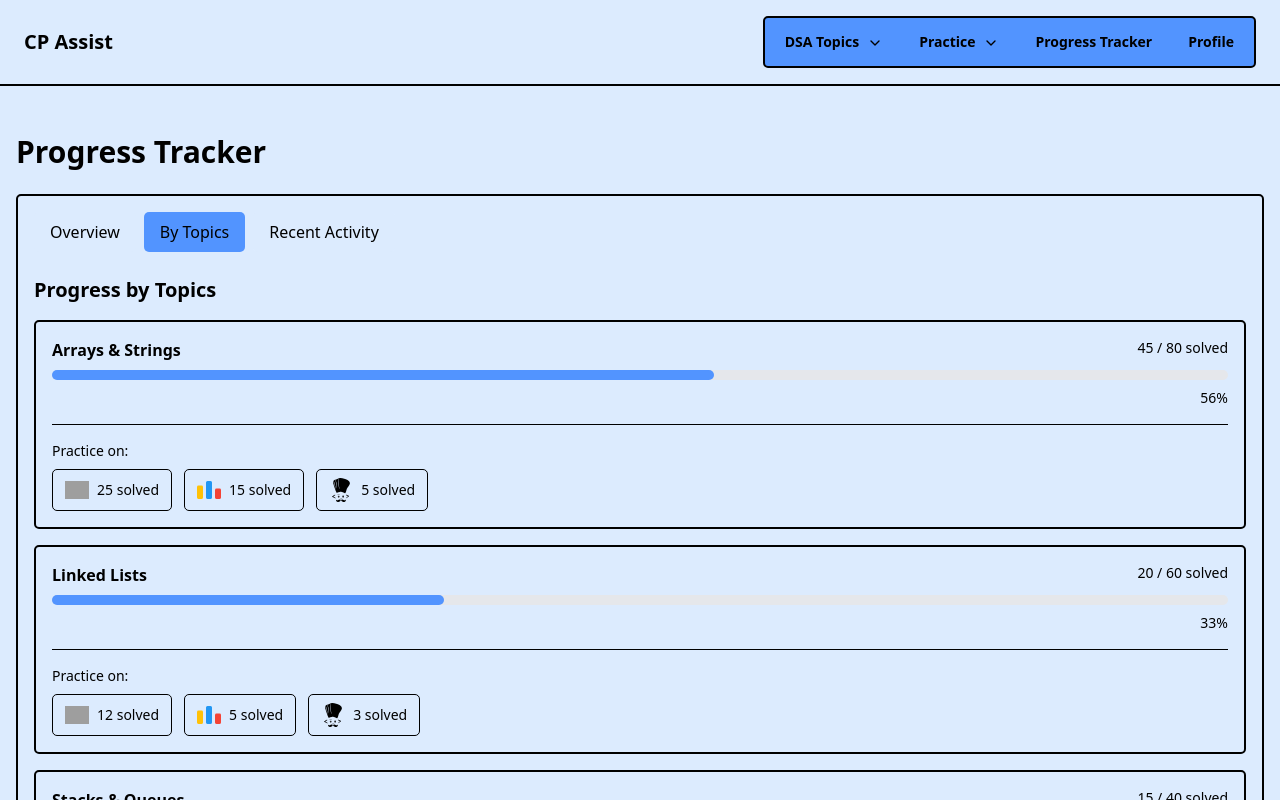
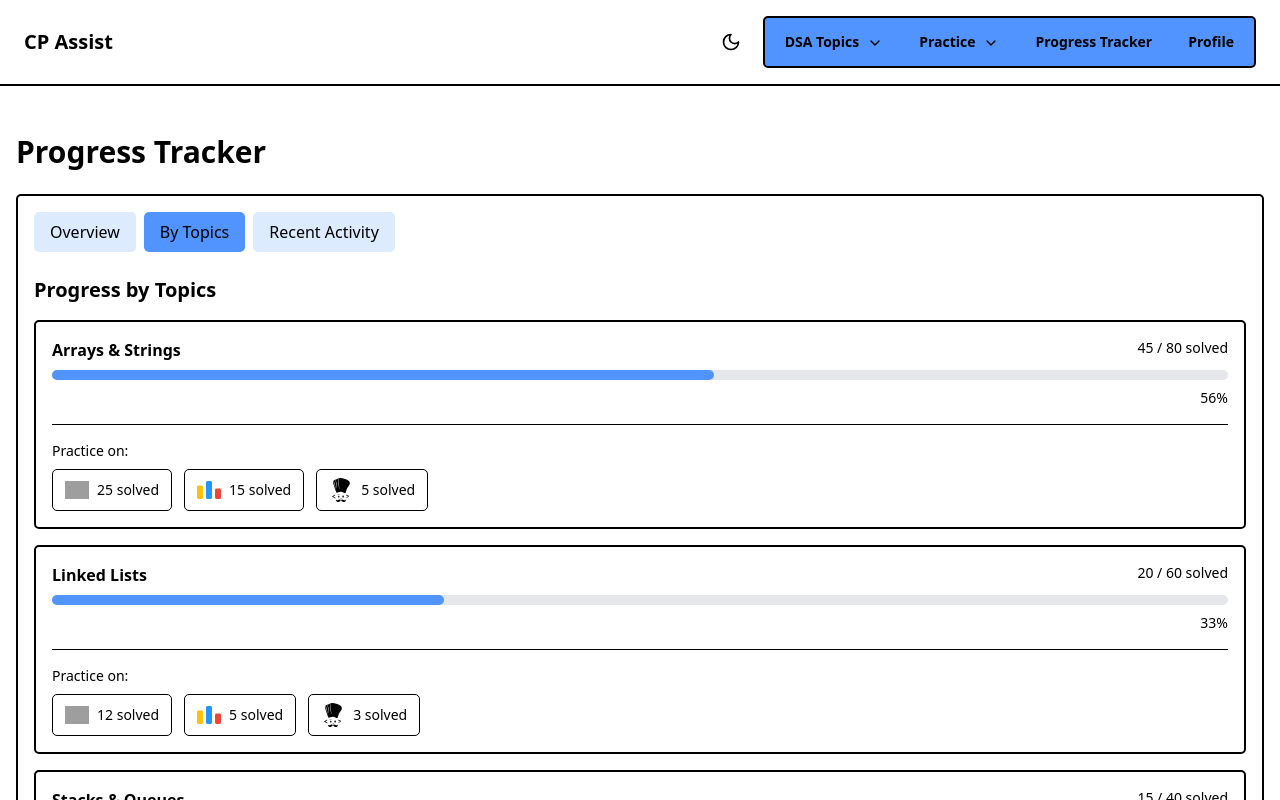
Before and after one commit to Arnab-Afk/cpassist, a React (Vite) app in the folder frontend/: page /progress in a window 1280 px wide. Both pictures are taken after a click on the button "By Topics". Shown: the top 800 px of the page. Built offline with nearby package versions, Linux system fonts and the light colour scheme; grey boxes are pictures that could not be loaded.

Commit message:
darkmode switch

```diff
--- a/frontend/src/App.tsx
+++ b/frontend/src/App.tsx
@@ -7,17 +7,23 @@ import QuestionsPage from './pages/QuestionsPage';
 import ProgressTrackerPage from './pages/ProgressTrackerPage';
 import ProfilePage from './pages/ProfilePage';
 
-// Import navigation menu
+// Import navigation menu and theme components
 import MainNavigationMenu from './components/NavigationMenu';
+import ThemeToggle from './components/ThemeToggle';
+import { ThemeProvider } from './lib/ThemeContext';
 
 function App() {
   return (
+    <ThemeProvider>
       <Router>
-      <div className="min-h-screen flex flex-col">
+        <div className="min-h-screen flex flex-col bg-white dark:bg-gray-900 text-black dark:text-white">
           <header className="py-4 px-6 border-b-2 border-border">
             <div className="container mx-auto flex justify-between items-center">
               <a href="/" className="text-xl font-bold">CP Assist</a>
+              <div className="flex items-center gap-4">
+                <ThemeToggle />
                 <MainNavigationMenu />
+              </div>
             </div>
           </header>
 
@@ -41,6 +47,7 @@ function App() {
           </footer>
         </div>
       </Router>
+    </ThemeProvider>
   );
 }
 
--- /dev/null
+++ b/frontend/src/components/ThemeToggle.tsx
@@ -0,0 +1,20 @@
+import { Moon, Sun } from 'lucide-react';
+import { useTheme } from '../lib/ThemeContext';
+
+export default function ThemeToggle() {
+  const { theme, toggleTheme } = useTheme();
+
+  return (
+    <button
+      onClick={toggleTheme}
+      className="flex items-center justify-center w-8 h-8 rounded-base transition-colors hover:bg-gray-100 dark:hover:bg-gray-800"
+      aria-label={`Switch to ${theme === 'light' ? 'dark' : 'light'} mode`}
+    >
+      {theme === 'light' ? (
+        <Moon className="h-5 w-5" />
+      ) : (
+        <Sun className="h-5 w-5" />
+      )}
+    </button>
+  );
+}
--- a/frontend/src/components/ui/navigation-menu.tsx
+++ b/frontend/src/components/ui/navigation-menu.tsx
@@ -14,12 +14,11 @@ function NavigationMenu({
 }: React.ComponentProps<typeof NavigationMenuPrimitive.Root> & {
   viewport?: boolean
 }) {
-  return (
-    <NavigationMenuPrimitive.Root
+  return (    <NavigationMenuPrimitive.Root
       data-slot="navigation-menu"
       data-viewport={viewport}
       className={cn(
-        "relative z-10 flex max-w-max rounded-base font-heading border-border border-2 p-1 bg-main flex-1 items-center justify-center",
+        "relative z-10 flex max-w-max rounded-base font-heading border-border border-2 p-1 bg-main dark:bg-gray-800 flex-1 items-center justify-center",
         className,
       )}
       {...props}
@@ -125,11 +124,10 @@ function NavigationMenuViewport({
       className={cn(
         "absolute top-full left-0 isolate z-50 flex justify-center",
       )}
-    >
-      <NavigationMenuPrimitive.Viewport
+    >      <NavigationMenuPrimitive.Viewport
         data-slot="navigation-menu-viewport"
         className={cn(
-          "origin-top-center relative mt-1.5 h-[var(--radix-navigation-menu-viewport-height)] w-full overflow-hidden rounded-base border-2 border-border bg-main text-main-foreground data-[state=open]:animate-in data-[state=closed]:animate-out data-[state=closed]:zoom-out-95 data-[state=open]:zoom-in-90 md:w-[var(--radix-navigation-menu-viewport-width)]",
+          "origin-top-center relative mt-1.5 h-[var(--radix-navigation-menu-viewport-height)] w-full overflow-hidden rounded-base border-2 border-border bg-main text-main-foreground dark:bg-gray-800 dark:text-white data-[state=open]:animate-in data-[state=closed]:animate-out data-[state=closed]:zoom-out-95 data-[state=open]:zoom-in-90 md:w-[var(--radix-navigation-menu-viewport-width)]",
           className,
         )}
         {...props}
@@ -151,7 +149,7 @@ function NavigationMenuIndicator({
       )}
       {...props}
     >
-      <div className="relative top-[60%] h-2 w-2 rotate-45 rounded-tl-sm bg-white" />
+      <div className="relative top-[60%] h-2 w-2 rotate-45 rounded-tl-sm bg-white dark:bg-gray-800" />
     </NavigationMenuPrimitive.Indicator>
   )
 }
--- /dev/null
+++ b/frontend/src/lib/ThemeContext.tsx
@@ -0,0 +1,56 @@
+import { createContext, useContext, useEffect, useState, ReactNode } from 'react';
+
+type Theme = 'light' | 'dark';
+
+interface ThemeContextType {
+  theme: Theme;
+  toggleTheme: () => void;
+}
+
+const ThemeContext = createContext<ThemeContextType | undefined>(undefined);
+
+export function ThemeProvider({ children }: { children: ReactNode }) {
+  // Check if user has previously set a theme preference
+  const [theme, setTheme] = useState<Theme>(() => {
+    // Check localStorage first
+    const savedTheme = localStorage.getItem('theme') as Theme;
+    if (savedTheme) return savedTheme;
+
+    // Then check system preference
+    if (window.matchMedia && window.matchMedia('(prefers-color-scheme: dark)').matches) {
+      return 'dark';
+    }
+
+    // Default to light
+    return 'light';
+  });
+
+  useEffect(() => {
+    // Update localStorage and document class when theme changes
+    localStorage.setItem('theme', theme);
+
+    if (theme === 'dark') {
+      document.documentElement.classList.add('dark');
+    } else {
+      document.documentElement.classList.remove('dark');
+    }
+  }, [theme]);
+
+  const toggleTheme = () => {
+    setTheme(prevTheme => (prevTheme === 'light' ? 'dark' : 'light'));
+  };
+
+  return (
+    <ThemeContext.Provider value={{ theme, toggleTheme }}>
+      {children}
+    </ThemeContext.Provider>
+  );
+}
+
+export function useTheme() {
+  const context = useContext(ThemeContext);
+  if (context === undefined) {
+    throw new Error('useTheme must be used within a ThemeProvider');
+  }
+  return context;
+}
--- a/frontend/src/pages/ProgressTrackerPage.tsx
+++ b/frontend/src/pages/ProgressTrackerPage.tsx
@@ -126,23 +126,23 @@ function ProgressTrackerPage() {
     <div className="container mx-auto px-4 py-8">
       <h1 className="text-3xl font-bold mb-6">Progress Tracker</h1>
 
-      <div className="border-2 border-border rounded-base p-4 mb-6">
+      <div className="border-2 border-border rounded-base p-4 mb-6 dark:bg-gray-800">
         <div className="flex flex-wrap gap-2 mb-6">
           <button
             onClick={() => setActiveTab('overview')}
-            className={`px-4 py-2 rounded-base ${activeTab === 'overview' ? 'bg-main text-main-foreground' : 'bg-background'}`}
+            className={`px-4 py-2 rounded-base ${activeTab === 'overview' ? 'bg-main text-main-foreground' : 'bg-background dark:bg-gray-700'}`}
           >
             Overview
           </button>
           <button
             onClick={() => setActiveTab('topics')}
-            className={`px-4 py-2 rounded-base ${activeTab === 'topics' ? 'bg-main text-main-foreground' : 'bg-background'}`}
+            className={`px-4 py-2 rounded-base ${activeTab === 'topics' ? 'bg-main text-main-foreground' : 'bg-background dark:bg-gray-700'}`}
           >
             By Topics
           </button>
           <button
             onClick={() => setActiveTab('activity')}
-            className={`px-4 py-2 rounded-base ${activeTab === 'activity' ? 'bg-main text-main-foreground' : 'bg-background'}`}
+            className={`px-4 py-2 rounded-base ${activeTab === 'activity' ? 'bg-main text-main-foreground' : 'bg-background dark:bg-gray-700'}`}
           >
             Recent Activity
           </button>
@@ -248,12 +248,12 @@ function ProgressTrackerPage() {
             <h3 className="text-xl font-semibold mb-4">Progress by Topics</h3>
             <div className="space-y-4">
               {mockData.topics.map((topic, index) => (
-                <div key={index} className="border-2 border-border rounded-base p-4">
+                <div key={index} className="border-2 border-border rounded-base p-4 dark:bg-gray-800">
                   <div className="flex justify-between mb-2">
                     <h4 className="font-semibold">{topic.name}</h4>
                     <span className="text-sm">{topic.solved} / {topic.total} solved</span>
                   </div>
-                  <div className="w-full bg-gray-200 rounded-full h-2.5">
+                  <div className="w-full bg-gray-200 dark:bg-gray-600 rounded-full h-2.5">
                     <div
                       className="bg-main h-2.5 rounded-full"
                       style={{ width: `${(topic.solved / topic.total) * 100}%` }}
--- /dev/null
+++ b/frontend/tailwind.config.js
@@ -0,0 +1,30 @@
+/** @type {import('tailwindcss').Config} */
+export default {
+  content: [
+    "./index.html",
+    "./src/**/*.{js,ts,jsx,tsx}",
+  ],
+  darkMode: 'class', // Enable class-based dark mode
+  theme: {
+    extend: {
+      colors: {
+        background: 'var(--color-background)',
+        'secondary-background': 'var(--color-secondary-background)',
+        foreground: 'var(--color-foreground)',
+        main: 'var(--color-main)',
+        'main-foreground': 'var(--color-main-foreground)',
+        border: 'var(--color-border)',
+        ring: 'var(--color-ring)',
+        overlay: 'var(--color-overlay)',
+      },
+      boxShadow: {
+        shadow: 'var(--shadow)',
+      },
+      borderRadius: {
+        base: '4px',
+        'xl-base': '8px',
+      },
+    },
+  },
+  plugins: [],
+}
```
Lines whose indentation alone changed are shown as unchanged.
